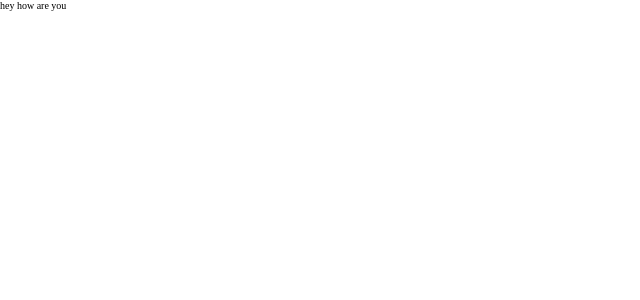
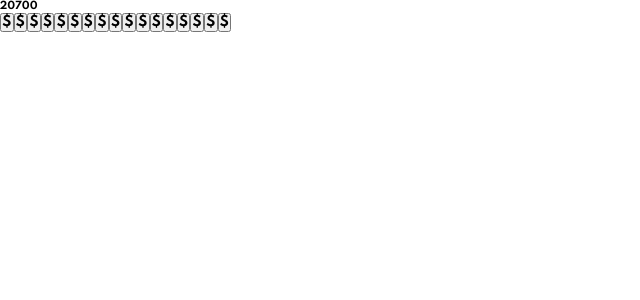
Before and after one commit to eazy13forlife/calculatorv2, a React (Create React App) app: page / in a window 1280 px wide. Shown: the top 300 px of the page, without its empty margins (0-640 px from the left). Built offline with nearby package versions, Linux system fonts and the light colour scheme.

Commit message:
set up main components: App, Key

```diff
--- a/package.json
+++ b/package.json
@@ -37,6 +37,11 @@
     ]
   },
   "devDependencies": {
+    "eslint": "^7.31.0",
+    "eslint-config-prettier": "^8.3.0",
+    "eslint-plugin-prettier": "^3.4.0",
+    "eslint-plugin-react": "^7.24.0",
+    "prettier": "^2.3.2",
     "sass": "^1.35.2"
   }
 }
--- a/public/index.html
+++ b/public/index.html
@@ -3,6 +3,9 @@
   <head>
     <meta charset="utf-8" />
     <link rel="icon" href="%PUBLIC_URL%/favicon.ico" />
+    <link rel="preconnect" href="https://fonts.googleapis.com">
+    <link rel="preconnect" href="https://fonts.gstatic.com" crossorigin>
+    <link href="https://fonts.googleapis.com/css2?family=Spartan:wght@700&display=swap" rel="stylesheet">
     <meta name="viewport" content="width=device-width, initial-scale=1" />
     <meta name="theme-color" content="#000000" />
     <meta
--- a/src/components/App/App.js
+++ b/src/components/App/App.js
@@ -1,7 +1,27 @@
 import React from "react";
 
+import Key from "../Key/Key.js";
+
+import keypad from "../../keypad";
 const App = () => {
-  return <p>hey how are you</p>;
+  const renderedKeypad = keypad.map((key, index) => {
+    return (
+      <React.Fragment key={index}>
+        <Key key={key} />
+      </React.Fragment>
+    );
+  });
+
+  return (
+    <div className="Calculator">
+      <div className="Calculator__screen Calculator__screen--theme">
+        <p className="Caluclator__result">20700</p>
+      </div>
+      <div className="Calculator__body Calculator__body--theme">
+        {renderedKeypad}
+      </div>
+    </div>
+  );
 };
 
 export default App;
--- /dev/null
+++ b/src/components/Key/Key.js
@@ -0,0 +1,24 @@
+import React from "react";
+
+const Key = ({ key, theme, additionalClass }) => {
+  const getAdditionalClass = () => {
+    if (!additionalClass) {
+      return null;
+    } else
+      return {
+        additionalClass,
+      };
+  };
+
+  return (
+    <button className={`Calculator__button Calculator__button--${key}`}>
+      <div
+        className={`Caculator__key Calculator__key--${theme} ${getAdditionalClass()}`}
+      >
+        ${key}
+      </div>
+    </button>
+  );
+};
+
+export default Key;
--- /dev/null
+++ b/src/keypad.js
@@ -0,0 +1,21 @@
+const keypad = [
+  0,
+  1,
+  2,
+  3,
+  4,
+  5,
+  6,
+  7,
+  8,
+  9,
+  "+",
+  "-",
+  "x",
+  "/",
+  "=",
+  "reset",
+  "del",
+];
+
+export default keypad;
--- a/src/styles/base/base.scss
+++ b/src/styles/base/base.scss
@@ -69,6 +69,8 @@ html {
   margin: 0px;
   padding: 0px;
   box-sizing: inherit;
+  font-family: "Spartan", sans-serif;
+  font-weight: 700;
 }
 
 body {
```
Also changed, not shown: .eslintrc.js (added), notes.txt (added), src/components/Key/Key.scss (added), 1 other file (tests, documents, lock files or other folders).
